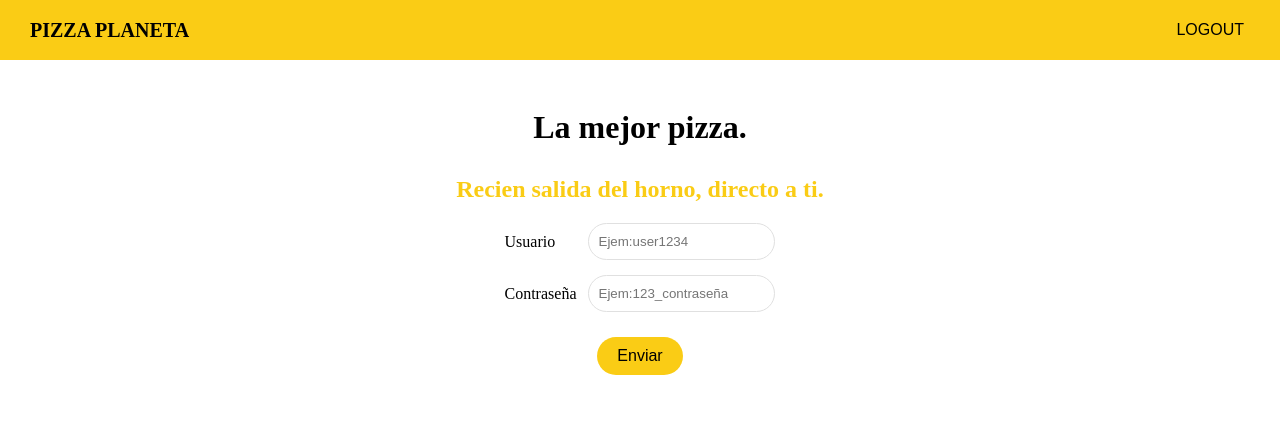
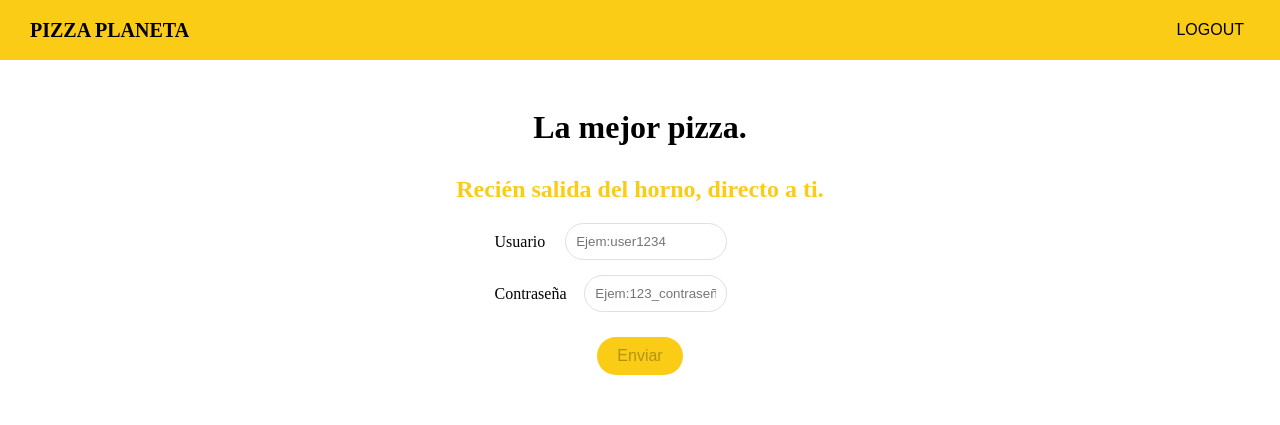
Before and after one commit to YisusCal/pruebaGrupoSalinas, an Angular app: page /login in a window 1280 px wide. Shown: the top 425 px of the page. Built offline with nearby package versions, Linux system fonts and the light colour scheme.

Commit message:
Implementacion del servicio login

```diff
--- a/src/app/app.module.ts
+++ b/src/app/app.module.ts
@@ -6,6 +6,7 @@ import { BrowserAnimationsModule } from '@angular/platform-browser/animations';
 import { AppRoutingModule } from './app-routing.module';
 import { NavbarComponent } from './shared/components/navbar/navbar.component';
 import { FooterComponent } from './shared/components/footer/footer.component';
+import { HttpClientModule } from '@angular/common/http';
 
 @NgModule({
   declarations: [
@@ -17,6 +18,7 @@ import { FooterComponent } from './shared/components/footer/footer.component';
     BrowserModule,
     BrowserAnimationsModule,
     AppRoutingModule,
+    HttpClientModule
   ],
   providers: [],
   bootstrap: [AppComponent]
--- /dev/null
+++ b/src/app/core/services/login.service.ts
@@ -0,0 +1,46 @@
+import { Injectable } from '@angular/core';
+import { HttpClient, HttpHeaders } from '@angular/common/http';
+import { ActivatedRoute, Router } from '@angular/router';
+import { Subject } from 'rxjs';
+
+@Injectable({
+  providedIn: 'root'
+})
+export class LoginService {
+
+  public loginStatusSubjec = new Subject<boolean>();
+  constructor(
+    private httpClient: HttpClient,
+    private router: Router,
+    private activateRoute: ActivatedRoute
+  ) {}
+
+  //generar el token
+  public generateToken(loginData: any) {
+    return this.httpClient.post(`https://reqres.in/api/login`, loginData);
+  }
+
+  public loginUser(token: any) {
+    localStorage.setItem('token', token);
+  }
+
+  public isLoggedIn() {
+    let tokenStr = localStorage.getItem('token');
+    if (tokenStr == undefined || tokenStr == '' || tokenStr == null) {
+      return false;
+    } else {
+      return true;
+    }
+  }
+
+  public logout() {
+    localStorage.removeItem('token');
+    localStorage.removeItem('user');
+    localStorage.removeItem('usuario');
+    return true;
+  }
+
+  public getToken() {
+    return localStorage.getItem('token');
+  }
+}
--- a/src/app/features/auth/login/login.component.css
+++ b/src/app/features/auth/login/login.component.css
@@ -7,37 +7,60 @@
   text-align: center;
   padding-top: 80px;
 }
+
 .title {
   color: black;
   font-size: 2em;
   margin-bottom: 10px;
 }
+
 .subtitle {
   color: #facc15;
   font-size: 1.5em;
   margin-bottom: 20px;
 }
+
 .input-group {
   display: flex;
   flex-direction: row;
   align-items: center;
   justify-content: space-between;
-  width: 100%;
+  width: 80%; /* Ajusta el ancho de los campos */
   margin-bottom: 15px;
 }
+
 .input-group label {
-  flex: 1;
   text-align: left;
   font-size: 1em;
+  margin-right: 10px; /* Añade un poco de separación */
+  width: 30%; /* Le damos un espacio adecuado a la etiqueta */
 }
+
 .input-group input {
-  flex: 2;
   border-radius: 30px;
   background-color: #ffffff;
   padding: 10px;
   width: 100%;
   border: 1px solid #e0e0e0;
+  margin-left: 10px; /* Espacio entre la etiqueta y el campo de entrada */
 }
+
+.input-group input.valid {
+  border: 2px solid green;
+  background-color: #e8f5e9; /* Verde claro */
+}
+
+.input-group input.invalid {
+  border: 2px solid red;
+  background-color: #ffebee; /* Rojo claro */
+}
+
+.error-message small {
+  color: red;
+  font-size: 0.875em;
+  margin-top: 5px;
+}
+
 button {
   background-color: #facc15;
   border: none;
@@ -55,10 +78,9 @@ button {
   }
   .input-group label {
     margin-bottom: 5px;
+    width: auto; /* Ajusta el tamaño en pantallas pequeñas */
   }
-  .footer {
-    height: auto;
-    padding: 10px;
-    text-align: center;
+  .input-group input {
+    margin-left: 0; /* Elimina el margen izquierdo en pantallas pequeñas */
   }
 }
--- a/src/app/features/auth/login/login.component.html
+++ b/src/app/features/auth/login/login.component.html
@@ -1,15 +1,49 @@
 <div class="login-container">
   <h1 class="title">La mejor pizza.</h1>
-  <h2 class="subtitle">Recien salida del horno, directo a ti.</h2>
+  <h2 class="subtitle">Recién salida del horno, directo a ti.</h2>
   <form (ngSubmit)="onSubmit()">
     <div class="input-group">
-      <label>Usuario</label>
-      <input type="text" placeholder="Ejem:user1234" [(ngModel)]="user.email" name="email" required>
+      <label for="email">Usuario</label>
+      <input
+        id="email"
+        type="text"
+        placeholder="Ejem:user1234"
+        [(ngModel)]="user.email"
+        name="email"
+        required
+        pattern="^[^ ]+@[^ ]+\.[a-z]{2,3}$"
+        #email="ngModel"
+        [ngClass]="{
+          'valid': email.valid && email.touched,
+          'invalid': email.invalid && email.touched
+        }"
+      />
+      <div *ngIf="email.invalid && email.touched" class="error-message">
+        <small *ngIf="email.errors?.['required']">El correo electrónico es obligatorio.</small>
+        <small *ngIf="email.errors?.['pattern']">El correo electrónico no es válido.</small>
+      </div>
     </div>
+
     <div class="input-group">
-      <label>Contraseña</label>
-      <input type="password" placeholder="Ejem:123_contraseña" [(ngModel)]="user.password" name="password" required>
+      <label for="password">Contraseña</label>
+      <input
+        id="password"
+        type="password"
+        placeholder="Ejem:123_contraseña"
+        [(ngModel)]="user.password"
+        name="password"
+        required
+        #password="ngModel"
+        [ngClass]="{
+          'valid': password.valid && password.touched,
+          'invalid': password.invalid && password.touched
+        }"
+      />
+      <div *ngIf="password.invalid && password.touched" class="error-message">
+        <small *ngIf="password.errors?.['required']">La contraseña es obligatoria.</small>
+      </div>
     </div>
-    <button type="submit">Enviar</button>
+
+    <button type="submit" [disabled]="email.invalid || password.invalid">Enviar</button>
   </form>
 </div>
--- a/src/app/features/auth/login/login.component.ts
+++ b/src/app/features/auth/login/login.component.ts
@@ -1,4 +1,7 @@
 import { Component } from '@angular/core';
+import { Router } from '@angular/router';
+import { LoginService } from 'src/app/core/services/login.service';
+import { emailValidator } from 'src/app/core/validators/email.validator';
 
 @Component({
   selector: 'app-login',
@@ -6,11 +9,21 @@ import { Component } from '@angular/core';
   styleUrls: ['./login.component.css']
 })
 export class LoginComponent {
-  constructor(){}
+  constructor(private loginService: LoginService, private router: Router){}
   user = {
     email: '',
     password: '' };
   onSubmit() {
-
+    this.loginService.generateToken(this.user).subscribe(
+      (response) => {
+        // Aquí manejas la respuesta, por ejemplo, almacenando el token
+        console.log('Token recibido:', response);
+        // Aquí puedes redirigir al usuario si es necesario
+      },
+      (error) => {
+        // Manejo de errores
+        console.error('Error al generar el token', error);
+      }
+    );
   }
 }
```
Also changed, not shown: src/app/core/validators/email.validator.ts (added, +14 -0 lines), 1 other file (tests, documents, lock files or other folders).
